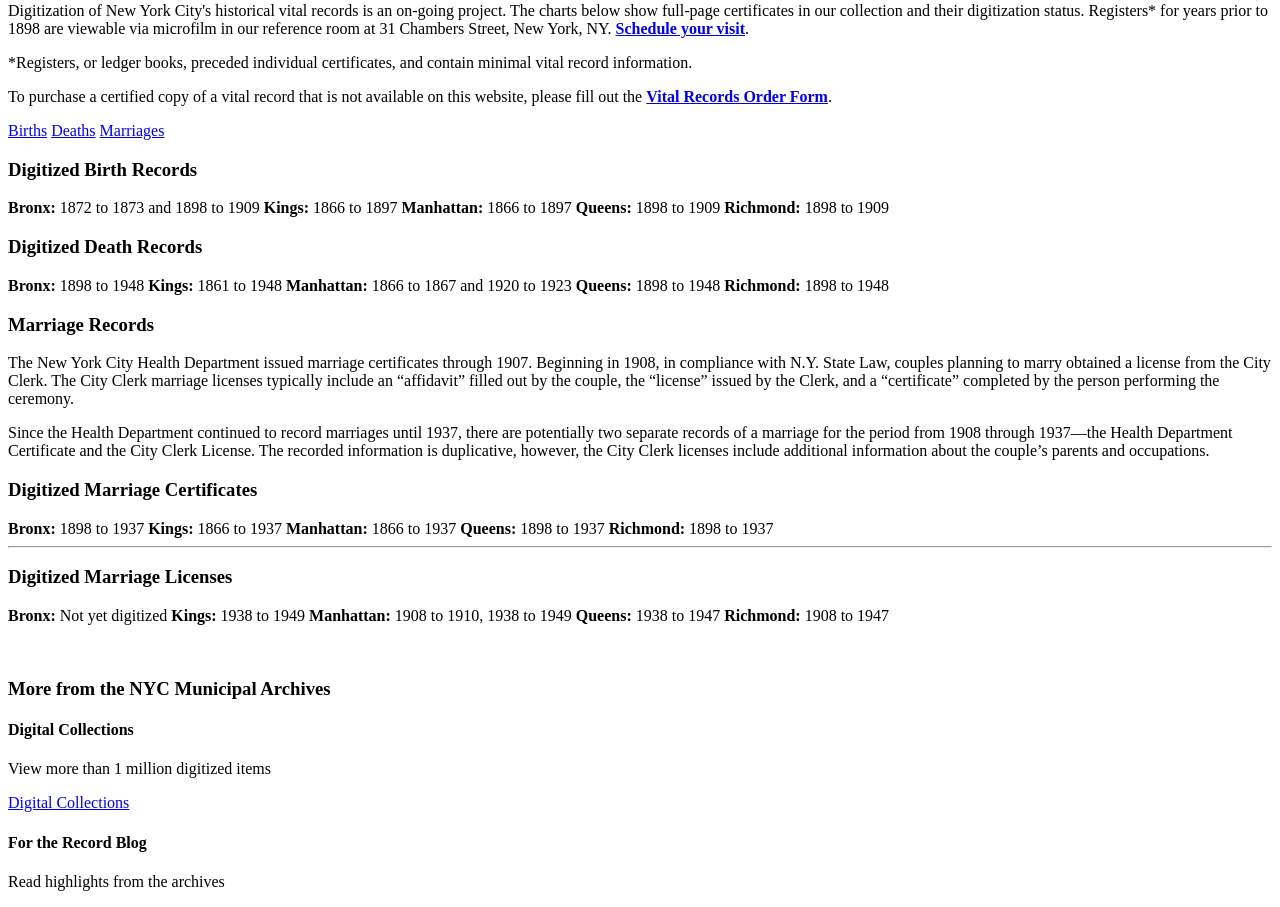
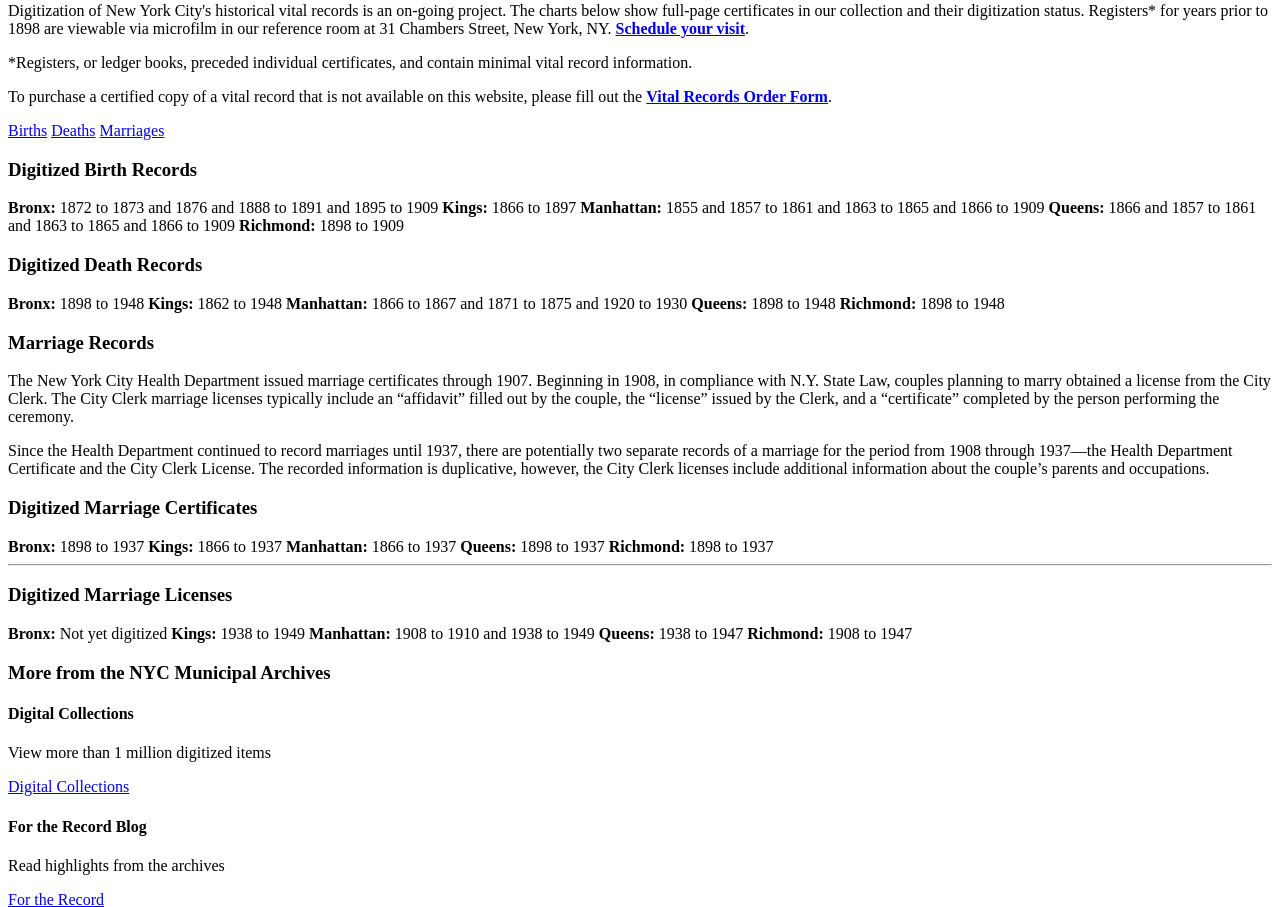
Before and after one commit to nycrecords/vital-records-online, a Flask app: template vro/templates/public/digital_vital_records.html in a window 1280 px wide. Shown: the part 541-1448 px from the top of the page. Run offline with Flask 2, Linux system fonts and the light colour scheme; the template is opened without the code that fills it, so the values that code supplies are empty; parts of the project's set-up code (start-up, migrations or seed data) failed here and were passed over; some libraries are stand-ins or nearby versions.

Commit message:
Updated charts in digital vital records page

```diff
--- a/vro/templates/public/digital_vital_records.html
+++ b/vro/templates/public/digital_vital_records.html
@@ -34,17 +34,24 @@
                     <div class="tab-pane fade show active pt-2" id="births-tab" role="tabpanel"
                          aria-labelledby="births">
                         <h3 class="h5 py-1">Digitized Birth Records</h3>
-                        <b>Bronx:</b> 1872 to 1873 and 1898 to 1909 <b>Kings:</b> 1866 to 1897 <b>Manhattan:</b> 1866 to
-                        1897
-                        <b>Queens:</b>
-                        1898 to 1909 <b>Richmond:</b> 1898 to 1909
-                        <img src="{{ static_url_for('static', filename='img/birth-chart.png') }}" width="90%">
+                        <span>
+                            <b>Bronx:</b> 1872 to 1873 and 1876 and 1888 to 1891 and 1895 to 1909
+                            <b>Kings:</b> 1866 to 1897
+                            <b>Manhattan:</b> 1855 and 1857 to 1861 and 1863 to 1865 and 1866 to 1909
+                            <b>Queens:</b> 1866 and 1857 to 1861 and 1863 to 1865 and 1866 to 1909
+                            <b>Richmond:</b> 1898 to 1909
+                        </span>
+                        <img src="{{ static_url_for('static', filename='img/birth-chart.png') }}">
                     </div>
                     <div class="tab-pane fade pt-2" id="deaths-tab" role="tabpanel" aria-labelledby="deaths">
                         <h3 class="h5 py-1">Digitized Death Records</h3>
-                        <b>Bronx:</b> 1898 to 1948 <b>Kings:</b> 1861 to 1948 <b>Manhattan:</b> 1866 to 1867 and 1920 to
-                        1923 <b>Queens:</b>
-                        1898 to 1948 <b>Richmond:</b> 1898 to 1948
+                        <span>
+                            <b>Bronx:</b> 1898 to 1948
+                            <b>Kings:</b> 1862 to 1948
+                            <b>Manhattan:</b> 1866 to 1867 and 1871 to 1875 and 1920 to 1930
+                            <b>Queens:</b> 1898 to 1948
+                            <b>Richmond:</b> 1898 to 1948
+                        </span>
                         <img src="{{ static_url_for('static', filename='img/death-chart.png') }}">
                     </div>
                     <div class="tab-pane fade pt-2" id="marriages-tab" role="tabpanel" aria-labelledby="marriages">
@@ -60,18 +67,24 @@
                             however, the City Clerk licenses include additional information about the couple’s parents
                             and occupations.</p>
                         <h3 class="h5 py-1">Digitized Marriage Certificates</h3>
-                        <b>Bronx:</b> 1898 to 1937 <b>Kings:</b> 1866 to 1937 <b>Manhattan:</b> 1866 to 1937
-                        <b>Queens:</b>
-                        1898 to 1937 <b>Richmond:</b> 1898 to 1937
+                        <span>
+                            <b>Bronx:</b> 1898 to 1937
+                            <b>Kings:</b> 1866 to 1937
+                            <b>Manhattan:</b> 1866 to 1937
+                            <b>Queens:</b> 1898 to 1937
+                            <b>Richmond:</b> 1898 to 1937
+                        </span>
                         <img src="{{ static_url_for('static', filename='img/marriage-chart.png') }}">
                         <hr>
                         <h3 class="h5 py-1">Digitized Marriage Licenses</h3>
-                        <b>Bronx:</b> Not yet digitized <b>Kings:</b> 1938 to 1949 <b>Manhattan:</b> 1908 to 1910, 1938
-                        to 1949 <b>Queens:</b> 1938 to
-                        1947 <b>Richmond:</b>
-                        1908 to 1947
-                        <p><img src="{{ static_url_for('static', filename='img/marriage-license-chart.png') }}"
-                                width="75%"></p>
+                        <span>
+                            <b>Bronx:</b> Not yet digitized
+                            <b>Kings:</b> 1938 to 1949
+                            <b>Manhattan:</b> 1908 to 1910 and 1938 to 1949
+                            <b>Queens:</b> 1938 to 1947
+                            <b>Richmond:</b> 1908 to 1947
+                        </span>
+                        <img src="{{ static_url_for('static', filename='img/marriage-license-chart.png') }}">
                     </div>
                 </div>
             </div>
```
Also changed, not shown: vro/static/img/birth-chart.png, vro/static/img/death-chart.png, vro/static/img/marriage-chart.png, vro/static/img/marriage-license-chart.png.
